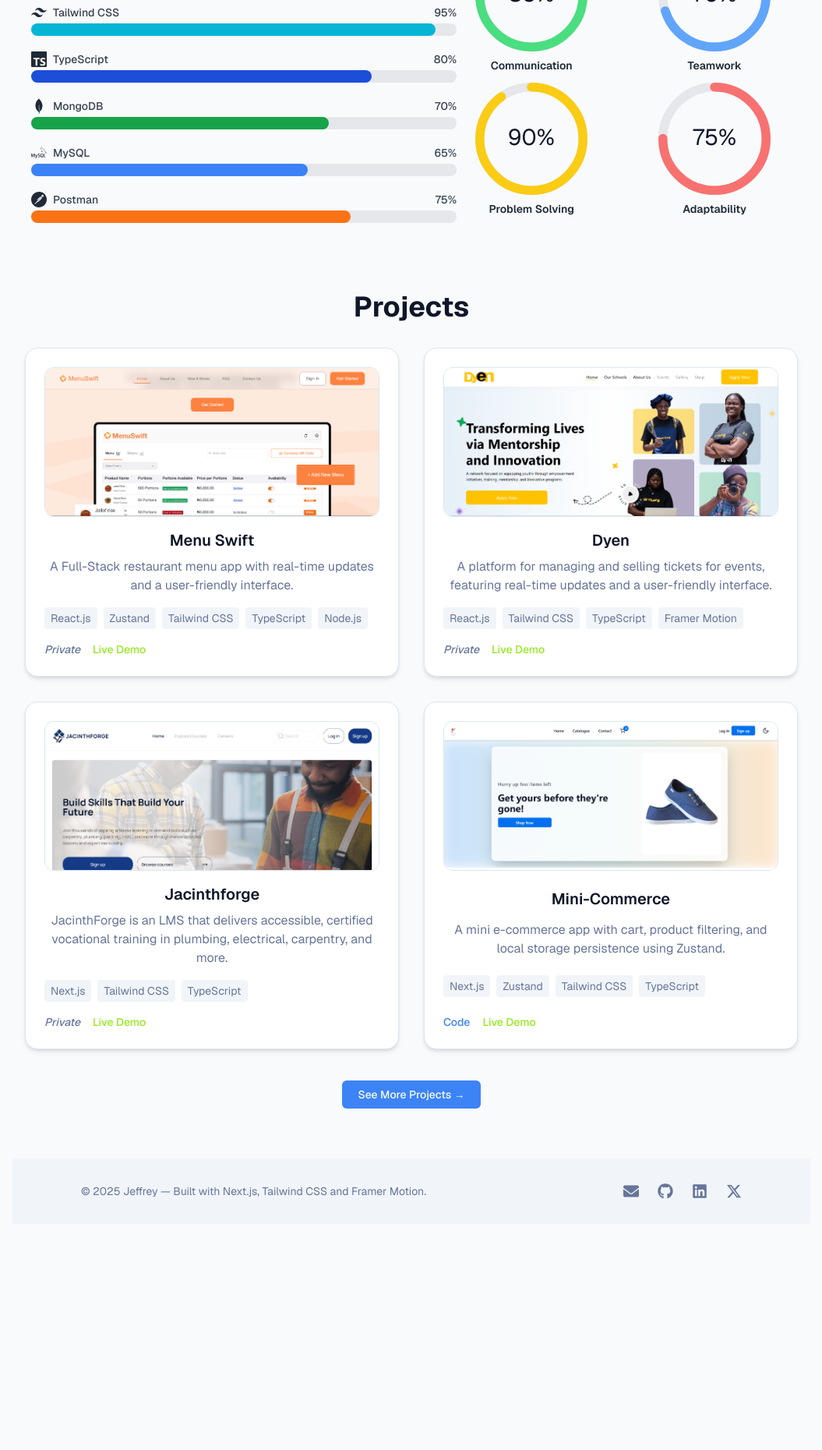
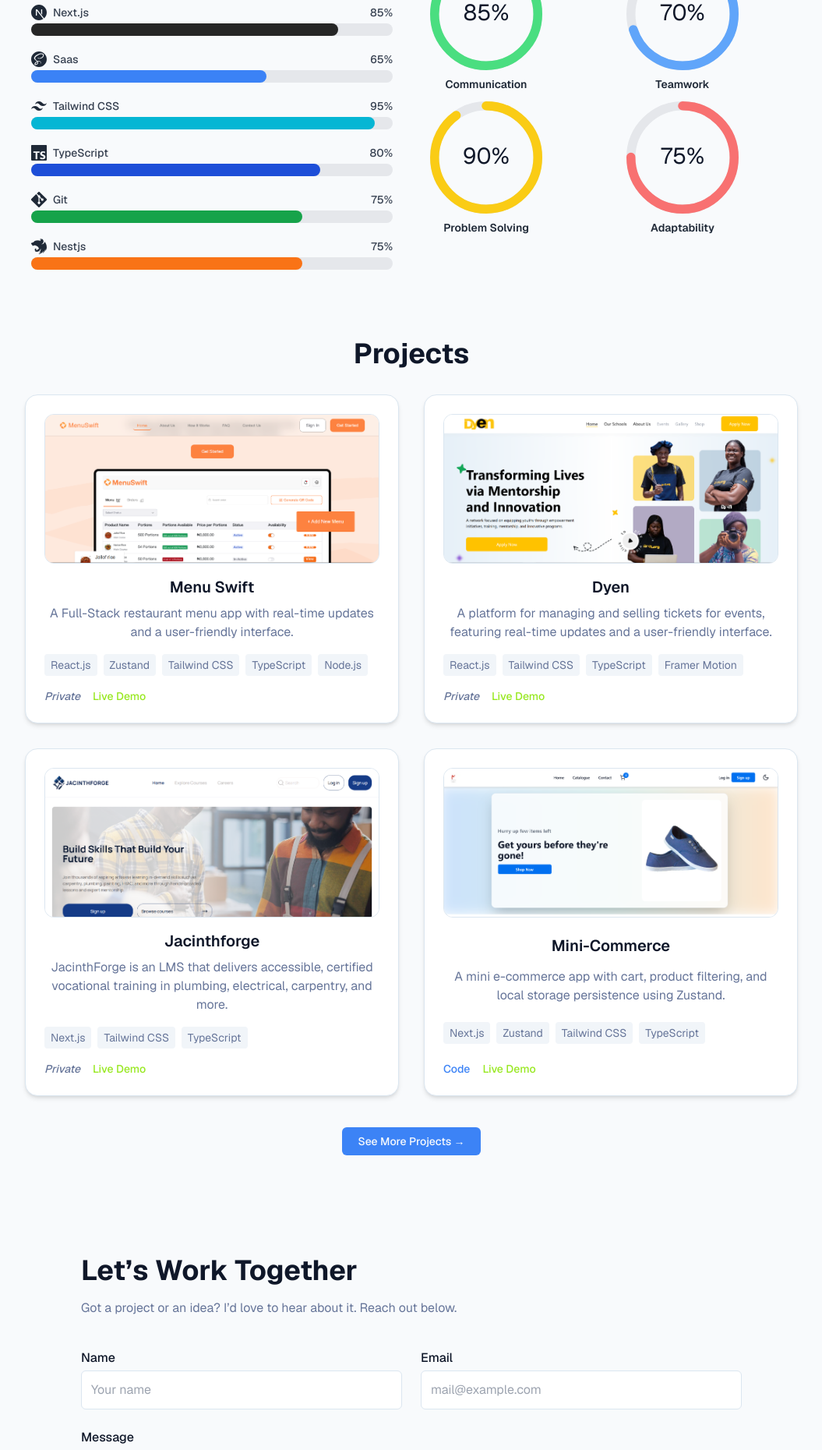
Before and after one commit to Jeffreyai7/my-portfolio, a Next.js app: page / in a window 1280 px wide. Shown: the part 880-2740 px from the top of the page at 78% size, without its empty margins (112-1167 px from the left). Before the commit the page ends 2450 px from the top, so only its background shows below. Built offline with nearby package versions, Linux system fonts and the light colour scheme.

Commit message:
finish footer and bug fixes

```diff
--- a/src/app/layout.tsx
+++ b/src/app/layout.tsx
@@ -39,7 +39,7 @@ export default function RootLayout({
 }: Readonly<{ children: React.ReactNode }>) {
   return (
     <html lang="en" className={`${geistSans.variable} ${geistMono.variable}`}>
-      <body className="bg-background text-foreground">
+      <body className="bg-background text-foreground scroll-smooth antialiased">
         <ThemeProvider defaultTheme="system" enableSystem attribute="class">
           <div className="w-full md:w-[80%] mx-auto">
             <Header />
--- a/src/app/page.tsx
+++ b/src/app/page.tsx
@@ -6,6 +6,7 @@ import StatsSection from "@/components/StatsSection";
 import { FadeSection } from "@/components/FadeInprovider";
 import Projects from "@/components/Projects";
 import Footer from "@/components/Footer";
+import ContactSection from "@/components/Contact";
 
 export default function App() {
   return (
@@ -22,8 +23,11 @@ export default function App() {
       <FadeSection delay={0.8}>
         <MySkills />
       </FadeSection>
-      <FadeSection delay={0.9}>
+      <FadeSection delay={0.8}>
         <Projects />
+      </FadeSection>
+      <FadeSection delay={0.8}>
+        <ContactSection />
       </FadeSection>
     </main>
   );
--- a/src/components/About.tsx
+++ b/src/components/About.tsx
@@ -3,7 +3,7 @@ import React from "react";
 const About = () => {
   return (
     <div className="flex flex-col items-center justify-center w-full h-full p-4">
-      <h1 className="text-2xl font-bold mb-4">About Me</h1>
+      <h1 className="text-3xl font-bold mb-4">About Me</h1>
       <p className="text-lg text-center max-w-2xl">
         I am a passionate developer with a love for creating dynamic and
         responsive web applications. My journey in tech has been driven by a
--- a/src/components/Contact.tsx
+++ b/src/components/Contact.tsx
@@ -1,9 +1,78 @@
-import React from 'react'
+"use client";
 
-const Contact = () => {
+import { motion } from "framer-motion";
+
+const ContactSection = () => {
   return (
-    <div>Contact</div>
-  )
-}
+    <motion.section
+      id="contact"
+      className="max-w-4xl mx-auto px-6 py-16 bg-background text-foreground"
+      initial={{ opacity: 0, y: 20 }}
+      whileInView={{ opacity: 1, y: 0 }}
+      transition={{ duration: 0.6 }}
+      viewport={{ once: true }}
+    >
+      <h2 className="text-4xl font-bold mb-4">Let&rsquo;s Work Together</h2>
+      <p className="text-muted-foreground mb-10">
+        Got a project or an idea? I&rsquo;d love to hear about it. Reach out
+        below.
+      </p>
 
-export default Contact
+      <form
+        action="https://formspree.io/f/mdkdlaqk"
+        method="POST"
+        className="grid gap-6"
+      >
+        <div className="grid sm:grid-cols-2 gap-6">
+          <div className="flex flex-col">
+            <label htmlFor="name" className="mb-1 font-medium">
+              Name
+            </label>
+            <input
+              required
+              id="name"
+              name="name"
+              type="text"
+              placeholder="Your name"
+              className="p-3 bg-card text-card-foreground border border-border rounded-md"
+            />
+          </div>
+          <div className="flex flex-col">
+            <label htmlFor="email" className="mb-1 font-medium">
+              Email
+            </label>
+            <input
+              required
+              id="email"
+              name="email"
+              type="email"
+              placeholder="mail@example.com"
+              className="p-3 bg-card text-card-foreground border border-border rounded-md"
+            />
+          </div>
+        </div>
+        <div className="flex flex-col">
+          <label htmlFor="message" className="mb-1 font-medium">
+            Message
+          </label>
+          <textarea
+            required
+            id="message"
+            name="message"
+            rows={5}
+            placeholder="Let&rsquo;s talk..."
+            className="p-3 bg-card text-card-foreground border border-border rounded-md"
+          />
+        </div>
+        <button
+          type="submit"
+          className="self-start bg-primary text-primary-foreground hover:brightness-110 transition-all px-6 py-3 rounded-md font-semibold"
+        >
+          Send Message
+        </button>
+      </form>
+    </motion.section>
+  );
+};
+
+export default ContactSection;
--- a/src/components/Footer.tsx
+++ b/src/components/Footer.tsx
@@ -4,14 +4,13 @@ import { FaXTwitter } from "react-icons/fa6";
 export const Footer = () => {
   return (
     <footer className="bg-muted text-muted-foreground py-8">
-      <div className="max-w-4xl mx-auto px-6 flex flex-col md:flex-row justify-between items-center gap-6">
+      <div className="max-w-4xl mx-auto px-6 flex flex-col-reverse  md:flex-row justify-between items-center gap-6">
         <p className="text-sm text-center md:text-left">
-          &copy; {new Date().getFullYear()} Jeffrey — Built with Next.js,
-          Tailwind CSS and Framer Motion.
+          &copy; {new Date().getFullYear()} Jeffrey Irukeh. All rights reserved.
         </p>
         <div className="flex gap-6 text-xl">
           <a
-            href="mailto:your.email@example.com"
+            href="mailto:jirukeh@gmail.com"
             aria-label="Email"
             className="hover:text-foreground transition-colors"
           >
@@ -27,7 +26,7 @@ export const Footer = () => {
             <FaGithub />
           </a>
           <a
-            href="https://linkedin.com/in/yourusername"
+            href="https://linkedin.com/in/jirukeh"
             target="_blank"
             rel="noopener"
             aria-label="LinkedIn"
@@ -36,10 +35,10 @@ export const Footer = () => {
             <FaLinkedin />
           </a>
           <a
-            href="https://linkedin.com/in/yourusername"
+            href="https://x.com/jirukeh"
             target="_blank"
             rel="noopener"
-            aria-label="LinkedIn"
+            aria-label="Twitter"
             className="hover:text-foreground transition-colors"
           >
             <FaXTwitter />
--- a/src/components/Hero.tsx
+++ b/src/components/Hero.tsx
@@ -4,6 +4,7 @@ import Profilepic from "@/assets/profile.png";
 import { Button } from "./ui/button";
 import { FaGithub, FaLinkedin, FaXTwitter } from "react-icons/fa6";
 import { Download } from "lucide-react";
+import Link from "next/link";
 
 const Hero = () => {
   return (
@@ -16,6 +17,8 @@ const Hero = () => {
         <p>I excel at building responsive and accessible web applications.</p>
         <p>Let's work together to create something amazing!</p>
         <div className="flex flex-col md:flex-row items-center  gap-4 mt-4">
+          <div>
+            <a href="/mycv.pdf" download>
               <Button
                 variant={"outline"}
                 className="
@@ -24,15 +27,35 @@ const Hero = () => {
                 Download CV
                 <Download className="ml-2" />
               </Button>
+            </a>
+          </div>
           <div className="flex items-center gap-4">
             <div className="flex items-center justify-center w-10 h-10 rounded-full border border-primary text-primary hover:border-secondary hover:text-secondary transition-colors duration-200 cursor-pointer">
+              <Link
+                href="https://github.com/jirukeh"
+                target="_blank"
+                rel="noopener noreferrer"
+              >
                 <FaGithub size={20} />
+              </Link>
             </div>
             <div className="flex items-center justify-center w-10 h-10 rounded-full border border-primary text-primary hover:border-secondary hover:text-secondary transition-colors duration-200 cursor-pointer">
+              <Link
+                href="https://linkedin.com/in/jirukeh"
+                target="_blank"
+                rel="noopener noreferrer"
+              >
                 <FaLinkedin size={20} />
+              </Link>
             </div>
             <div className="flex items-center justify-center w-10 h-10 rounded-full border border-primary text-primary hover:border-secondary hover:text-secondary transition-colors duration-200 cursor-pointer">
+              <Link
+                href="https://x.com/jirukeh"
+                target="_blank"
+                rel="noopener noreferrer"
+              >
                 <FaXTwitter size={20} />
+              </Link>
             </div>
           </div>
         </div>
--- a/src/components/MySkills.tsx
+++ b/src/components/MySkills.tsx
@@ -4,7 +4,7 @@ import SoftSkillsGrid from "./SoftSkillsGrid";
 
 const MySkills = () => {
   return (
-    <div className="flex flex-col items-center justify-center md:flex-row md:justify-between w-full h-full ">
+    <div className="grid grid-cols-1 md:grid-cols-2 w-full h-full ">
       <TechStackProgress />
       <SoftSkillsGrid />
     </div>
--- a/src/components/Navbar.tsx
+++ b/src/components/Navbar.tsx
@@ -15,7 +15,7 @@ const Header: React.FC = () => {
   const isActive = (path: string): boolean => pathname.includes(path);
 
   return (
-    <header className="sticky left-0 right-0 top-0 z-50 bg-background text-foreground transition-all duration-300">
+    <header className="sticky left-0 right-0 top-0 z-50 bg-background text-foreground transition-all duration-300 ">
       <div className="container mx-auto flex items-center justify-between px-2 py-3 md:px-6">
         {/* Logo */}
         <Link href="/" className="w-[50px]">
--- a/src/components/SoftSkillsGrid.tsx
+++ b/src/components/SoftSkillsGrid.tsx
@@ -11,8 +11,9 @@ const skills = [
 
 export default function SoftSkillsGrid() {
   return (
-    <div className="w-[75%] mx-auto">
-      <div className="grid grid-cols-2 mx-auto gap-10">
+    <div className="md:w-full w-[75%] p-6 mx-auto">
+      <h2 className="text-2xl font-bold mb-6 text-center">Soft Skills</h2>
+      <div className="grid grid-cols-2 mx-auto md:gap-10 gap-20">
         {skills.map((s) => (
           <SkillProgress
             key={s.name}
--- a/src/components/TechStackProgress.tsx
+++ b/src/components/TechStackProgress.tsx
@@ -24,6 +24,12 @@ const techStacks: Stack[] = [
     color: "bg-neutral-800",
   },
   {
+    name: "Saas",
+    icon: "simple-icons:sass",
+    percent: 65,
+    color: "bg-blue-500",
+  },
+  {
     name: "Tailwind CSS",
     icon: "simple-icons:tailwindcss",
     percent: 95,
@@ -36,20 +42,14 @@ const techStacks: Stack[] = [
     color: "bg-blue-700",
   },
   {
-    name: "MongoDB",
-    icon: "simple-icons:mongodb",
-    percent: 70,
+    name: "Git",
+    icon: "simple-icons:git",
+    percent: 75,
     color: "bg-green-600",
   },
   {
-    name: "MySQL",
-    icon: "simple-icons:mysql",
-    percent: 65,
-    color: "bg-blue-500",
-  },
-  {
-    name: "Postman",
-    icon: "simple-icons:postman",
+    name: "Nestjs",
+    icon: "simple-icons:nestjs",
     percent: 75,
     color: "bg-orange-500",
   },
@@ -57,7 +57,8 @@ const techStacks: Stack[] = [
 
 export default function TechStackProgress() {
   return (
-    <div className="w-full max-w-4xl p-6">
+    <div className="w-full p-6">
+      <h2 className="text-2xl font-bold mb-6 text-center">Tech Stack</h2>
       <div className="space-y-5">
         {techStacks.map((stack) => (
           <div key={stack.name}>
```
Lines whose indentation alone changed are shown as unchanged.
